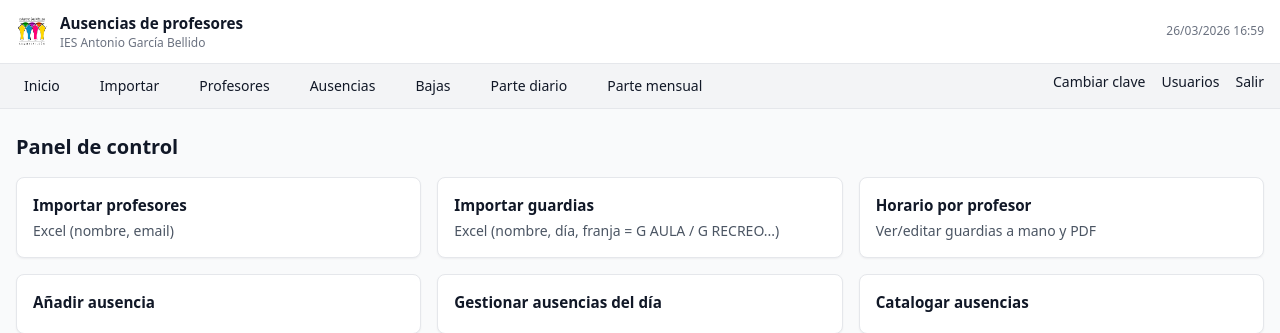
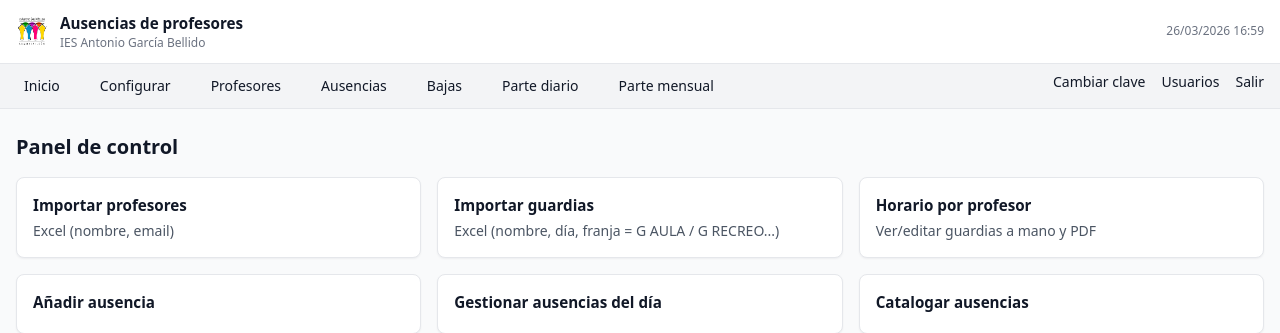
Before and after one commit to pablo-1974/AGB-ausencias, a FastAPI app: page / in a window 1280 px wide. Shown: the top 333 px of the page. Run offline with FastAPI, Linux system fonts and the light colour scheme; the visitor is signed in with stand-in values (Sample User, id 1); some libraries are stand-ins or nearby versions.

Commit message:
Update base.html

```diff
--- a/templates/base.html
+++ b/templates/base.html
@@ -65,7 +65,7 @@
           @mouseover="if(window.innerWidth>768){open=true}"
           @mouseleave="if(window.innerWidth>768){open=false}"
           @click="open=!open"
-        >Importar</button>
+        >Configurar</button>
 
         <!-- buffer anti-cierre -->
         <div class="absolute left-0 top-full h-4 w-full hidden md:block" @mouseover="open=true"></div>
@@ -76,6 +76,7 @@
           @mouseleave="if(window.innerWidth>768){open=false}"
           @click.away="open=false"
         >
+          <hr class="my-1">
           <a href="/config/calendar" class="block px-2 py-1 link">Calendario escolar</a>
           <a href="/imports/teachers" class="block px-2 py-1 link">Importar profesores</a>
           <a href="/imports/guards"   class="block px-2 py-1 link">Importar guardias</a>
```
